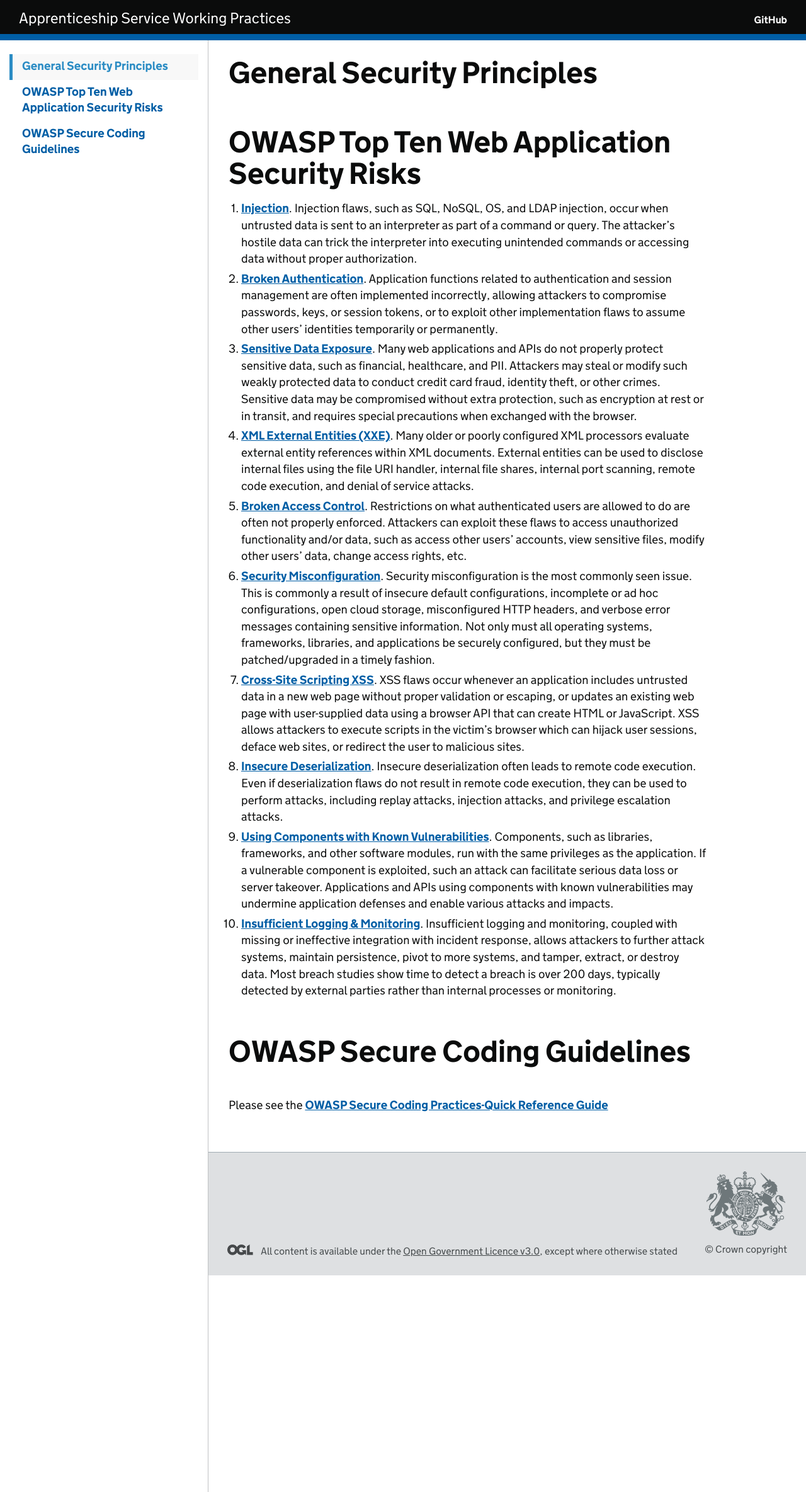
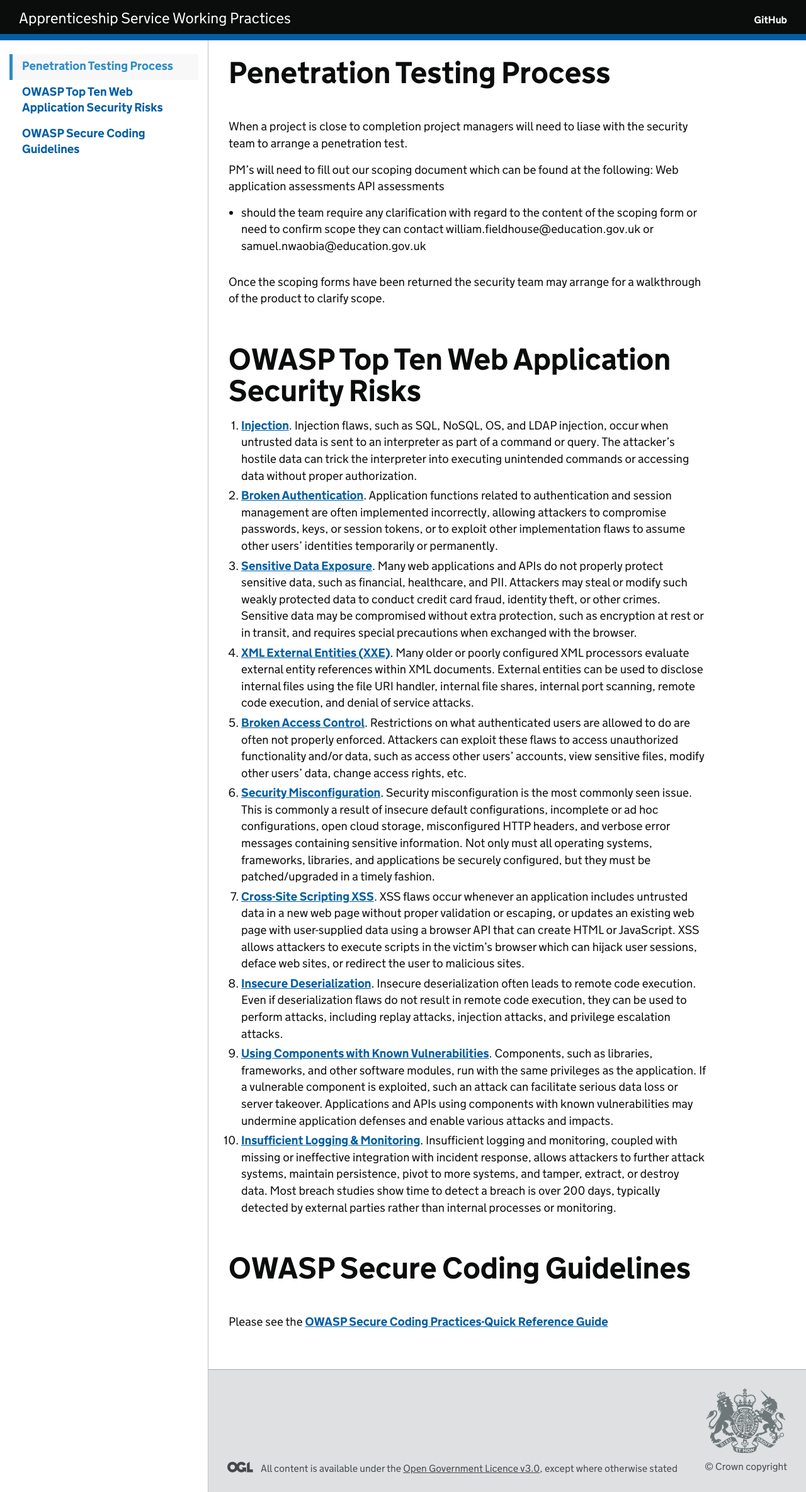
Before and after one commit to SkillsFundingAgency/das-technical-guidance, a Jekyll site: the page built from principles/security-principles.md, in a window 1280 px wide. Shown: the whole page at 63% size. Built offline with Jekyll 4.4.1, drawn with Linux system fonts in a browser that asks for light colours.

Commit message:
Update security-principles.md

```diff
--- a/principles/security-principles.md
+++ b/principles/security-principles.md
@@ -2,8 +2,16 @@
 layout: default
 title:  "Security Principles"
 ---
-# General Security Principles
+# Penetration Testing Process
+When a project is close to completion project managers will need to liase with the security team to arrange a penetration test.
 
+PM's will need to fill out our scoping document which can be found at the following:
+Web application assessments
+API assessments
+
+- should the team require any clarification with regard to the content of the scoping form or need to confirm scope they can contact william.fieldhouse@education.gov.uk or samuel.nwaobia@education.gov.uk
+
+Once the scoping forms have been returned the security team may arrange for a walkthrough of the product to clarify scope.
 
 # OWASP Top Ten Web Application Security Risks
 1.  [**Injection**](https://owasp.org/www-project-top-ten/OWASP_Top_Ten_2017/Top_10-2017_A1-Injection). Injection flaws, such as SQL, NoSQL, OS, and LDAP injection, occur when untrusted data is sent to an interpreter as part of a command or query. The attacker's hostile data can trick the interpreter into executing unintended commands or accessing data without proper authorization.
```
